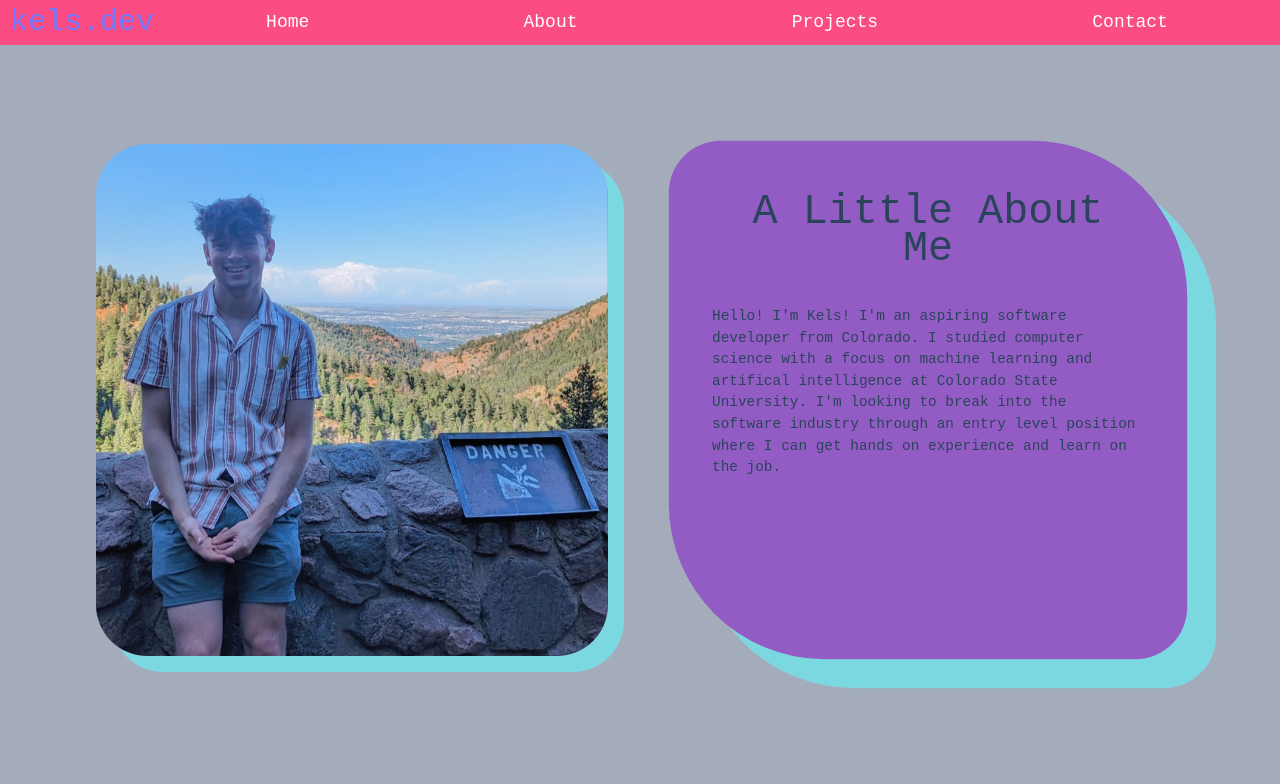
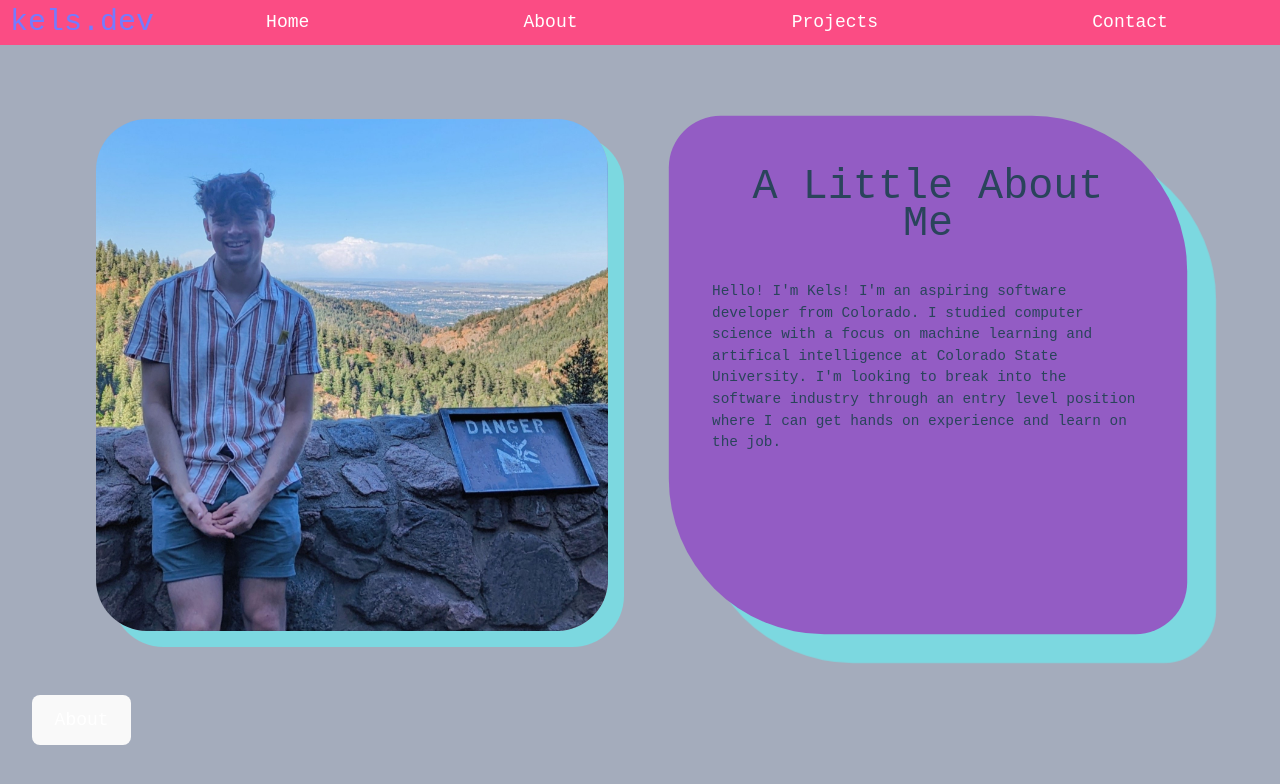
Before and after one commit to kelsbr123/kelsbr123.github.io, a React (Vite) app: page / in a window 1280 px wide. Shown: the top 784 px of the page. Built offline with nearby package versions, Linux system fonts and the light colour scheme.

Commit message:
Updated Navbar and Logo

```diff
--- a/src/App.jsx
+++ b/src/App.jsx
@@ -9,6 +9,7 @@ import {Routes, Route} from 'react-router-dom'
 function App() {
   return(
     <>
+      <Navbar/>
       <Routes>
         <Route path='/' element={<Home/>}></Route>
         <Route path='/about' element={<About/>}></Route>
--- a/src/Home.jsx
+++ b/src/Home.jsx
@@ -22,6 +22,13 @@ function Home() {
         </p>
       </div>
     </div>
+    <span>
+      <Link to='/about'>
+        <button>
+          About
+        </button>
+      </Link>
+    </span>
     </>
   )
 }
--- a/src/Navigation/Navbar.jsx
+++ b/src/Navigation/Navbar.jsx
@@ -1,5 +1,7 @@
 import { useState } from 'react'
 import  styles from './Navbar.module.css';
+import { Link } from 'react-router-dom';
+import About from '../About';
 function Navbar() {
   // adding the states
   const [isActive, setIsActive] = useState(false);
@@ -22,7 +24,9 @@ function Navbar() {
               <a href='/' className={`${styles.navLink}`}>Home</a>
             </li>
             <li onClick={removeActive}>
-              <a href='/about' className={`${styles.navLink}`}>About</a>
+              <Link to="/about">
+                <a className={`${styles.navLink}`}>About</a>
+              </Link>
             </li>
             <li onClick={removeActive}>
               <a href='/projects' className={`${styles.navLink}`}>Projects</a>
--- a/src/main.jsx
+++ b/src/main.jsx
@@ -8,9 +8,6 @@ import { BrowserRouter } from 'react-router-dom'
 ReactDOM.createRoot(document.getElementById('root')).render(
   <React.StrictMode>
     <BrowserRouter>
-      <header className="navbar">
-          <Navbar/>
-      </header>
       <App/>
     </BrowserRouter>
   </React.StrictMode>,
```
Also changed, not shown: 3 other files (tests, documents, lock files or other folders).
